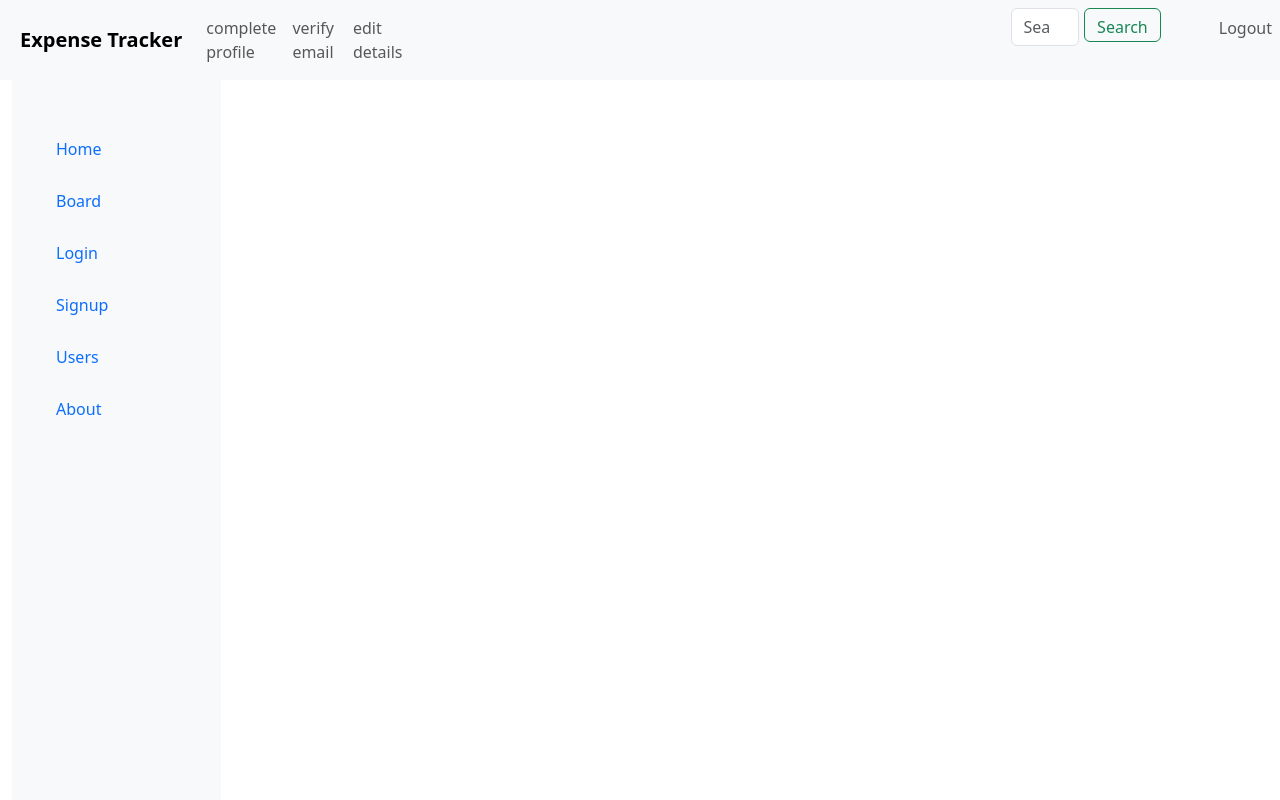
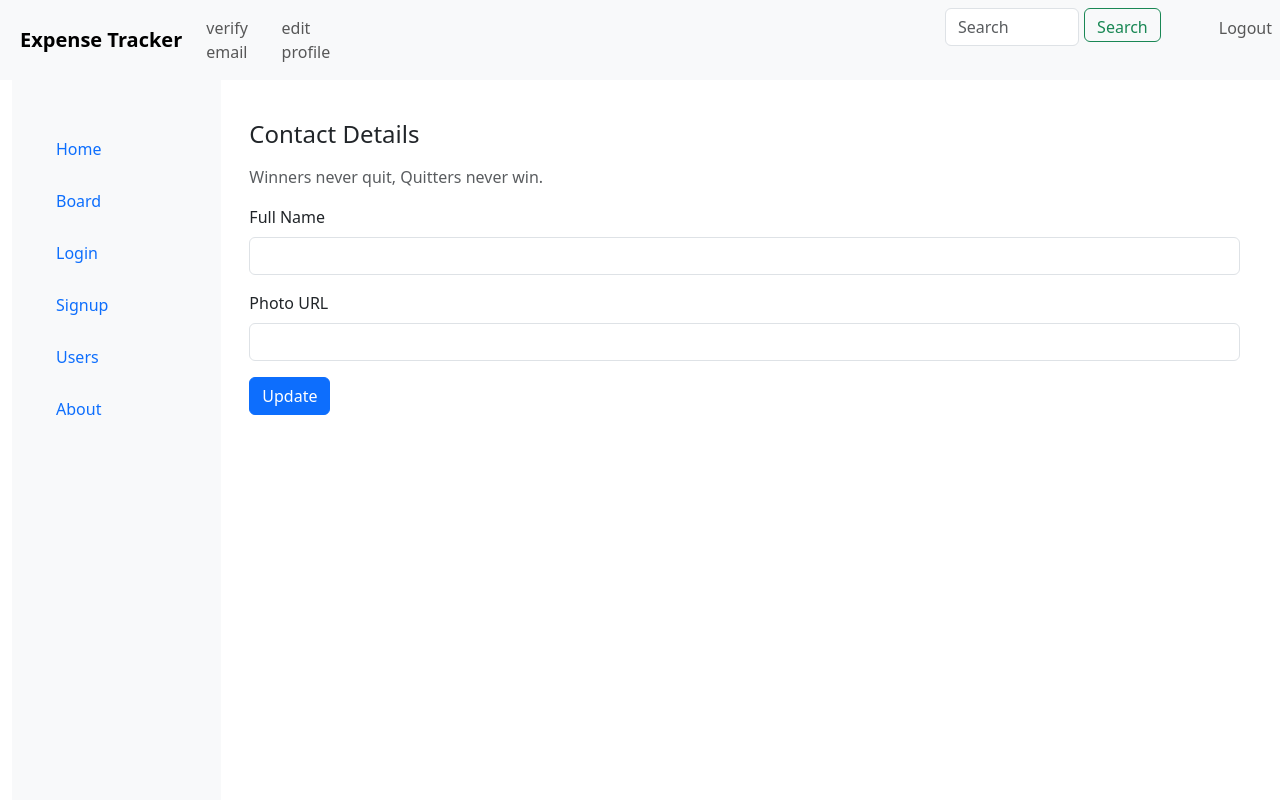
Before and after one commit to codekeshri/ETApp, a React (Vite) app: page /profile in a window 1280 px wide. Shown: the top 800 px of the page. Built offline with nearby package versions, Linux system fonts and the light colour scheme; no server answers.

Commit message:
complete for demo

```diff
--- a/src/components/Expense.jsx
+++ b/src/components/Expense.jsx
@@ -97,7 +97,7 @@ function Expense() {
                   <label className="form-label">Amount</label>
                   <input type="number" className="form-control mb-3" placeholder="Amount" onChange={e => setAmount(e.target.value)} value={amount} />
                 </div>
-                <div className="form-group row">
+                <div className="form-group">
                   <label className="form-label">Item</label>
                   <input type="text" className="form-control mb-3" placeholder="Item" onChange={e => setItem(e.target.value)} value={item} />
                 </div>
--- /dev/null
+++ b/src/pages/Profile.jsx
@@ -0,0 +1,76 @@
+import axios from 'axios';
+import { useEffect, useState } from 'react';
+import toast from 'react-hot-toast';
+
+export const Profile = () => {
+  const [name, setName] = useState('');
+  const [url, setUrl] = useState('');
+
+  useEffect(() => {
+    const fillData = async () => {
+      try {
+        const idToken = localStorage.getItem('idToken');
+        const res = await axios.post(import.meta.env.VITE_EDIT_PROFILE, { idToken }, { headers: { 'Content-Type': 'application/json' } });
+        const userData = res.data.users[0];
+        userData;
+      } catch (error) {
+        toast.error(error.message);
+      }
+    };
+    fillData();
+  }, []);
+
+  const nameInputHandler = e => {
+    console.log('name input');
+    setName(e.target.value);
+  };
+
+  const urlInputHandler = e => {
+    console.log('url input');
+    setUrl(e.target.value);
+  };
+
+  const updateHandler = async () => {
+    const obj = {
+      idToken: localStorage.getItem('idToken'),
+      name: name,
+      url: url,
+    };
+
+    try {
+      const res = await axios.post(import.meta.env.VITE_EDIT_PROFILE, obj, { headers: { 'Content-Type': 'application/json' } });
+
+      toast.success('Your profile has been updated successfully');
+      console.log(res);
+    } catch (err) {
+      toast.error(err.message);
+    }
+  };
+
+  return (
+    <div className="container mt-4">
+      <h4 className="mb-3">Contact Details</h4>
+      <p className="text-muted mb-3">Winners never quit, Quitters never win.</p>
+
+      <div className="mb-3">
+        <label htmlFor="fullName" className="form-label">
+          Full Name
+        </label>
+        <input type="text" id="fullName" className="form-control" value={name} onChange={nameInputHandler} />
+      </div>
+
+      <div className="mb-3">
+        <label htmlFor="photoUrl" className="form-label">
+          Photo URL
+        </label>
+        <input type="text" id="photoUrl" className="form-control" value={url} onChange={urlInputHandler} />
+      </div>
+
+      <div className="d-flex gap-2">
+        <button className="btn btn-primary" onClick={updateHandler}>
+          Update
+        </button>
+      </div>
+    </div>
+  );
+};
--- a/src/router/AppRouter.jsx
+++ b/src/router/AppRouter.jsx
@@ -1,8 +1,9 @@
-import { BrowserRouter as Router, Route, Routes } from "react-router-dom";
-import Home from "../pages/Home.jsx";
-import Auth from "../pages/Auth.jsx";
-import NotFound from "../pages/NotFound";
-import Layout from "../shared/Layout/Layout";
+import { BrowserRouter as Router, Route, Routes } from 'react-router-dom';
+import Home from '../pages/Home.jsx';
+import Auth from '../pages/Auth.jsx';
+import NotFound from '../pages/NotFound';
+import Layout from '../shared/Layout/Layout';
+import { Profile } from '../pages/Profile.jsx';
 
 function AppRouter() {
   return (
@@ -15,6 +16,7 @@ function AppRouter() {
             <Layout>
               <Routes>
                 <Route path="/home" element={<Home />} />
+                <Route path="/profile" element={<Profile />} />
               </Routes>
             </Layout>
           }
--- a/src/shared/Header/Header.jsx
+++ b/src/shared/Header/Header.jsx
@@ -24,9 +24,15 @@ function Header() {
         { headers: { 'Content-Type': 'application/json' } }
       );
       toast.success('Verification link has been sent to your email successfully');
+      alert('Verification link has been sent to your email successfully');
     } catch (error) {
-      toast.error(error.message);
+      toast.error('Unable to send mail', error);
     }
+  };
+
+  const editDetails = e => {
+    e.preventDefault();
+    navigate('/profile');
   };
   return (
     <div>
@@ -40,19 +46,14 @@ function Header() {
 
         <div className="collapse navbar-collapse" id="navbarSupportedContent">
           <ul className="navbar-nav mr-auto">
-            <li className="nav-item active">
-              <a className="nav-link" href="#">
-                complete profile
-              </a>
-            </li>
             <li className="nav-item">
               <a className="nav-link" href="#" onClick={verifyHandler}>
                 verify email
               </a>
             </li>
             <li className="nav-item">
-              <a className="nav-link" href="#">
-                edit details
+              <a className="nav-link" href="#" onClick={editDetails}>
+                edit profile
               </a>
             </li>
             <div style={{ marginLeft: '600px', display: 'flex' }}>
```
